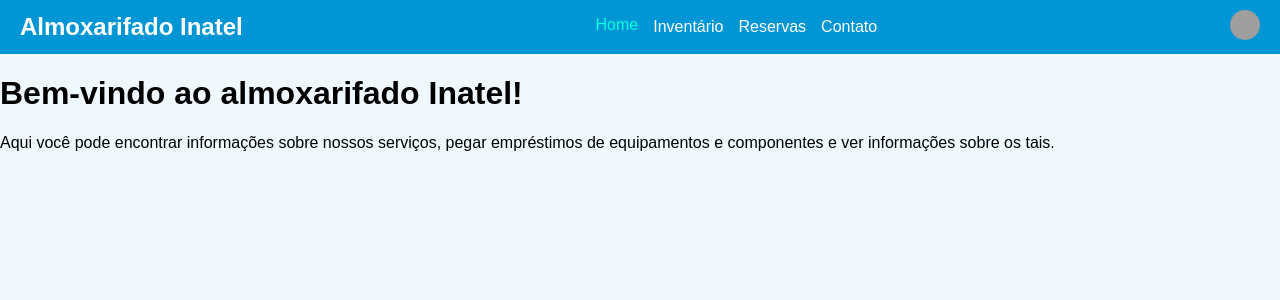
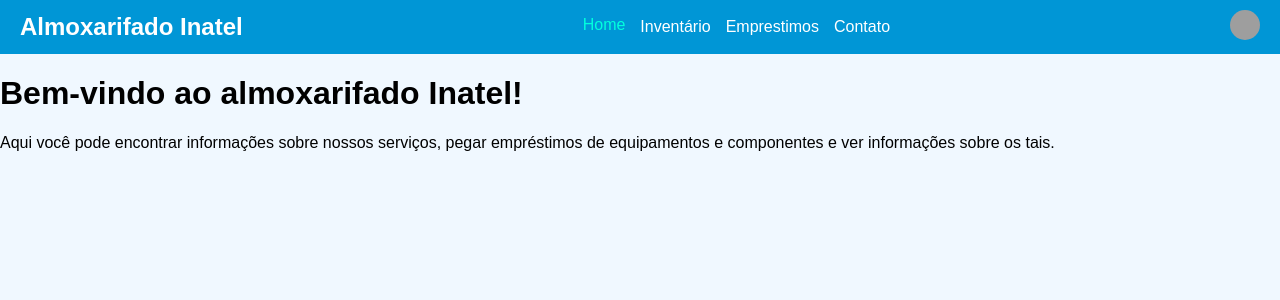
Before and after one commit to GustavoMacedoSilva/FetinAlmoxarifado, a Django app: page / in a window 1280 px wide. Shown: the top 300 px of the page. Run offline with Django 5.2, Linux system fonts and the light colour scheme; grey boxes are pictures that could not be loaded.

Commit message:
modified:   db.sqlite3 	modified:   inventario/templates/home_page.html

```diff
--- a/inventario/templates/home_page.html
+++ b/inventario/templates/home_page.html
@@ -99,7 +99,7 @@
         <div class="menu">
             <a href="{% url 'home_page' %}" class="active">Home</a>
             <a href="{% url 'Listar-Equipamentos' %}">Inventário</a>
-            <a href="{% url 'emprestimo'%}">Reservas</a>
+            <a href="{% url 'emprestimo'%}">Emprestimos</a>
             <a href="#">Contato</a>
         </div>
         <div class="account" onclick="toggleDropdown()">
```
Also changed, not shown: db.sqlite3.
